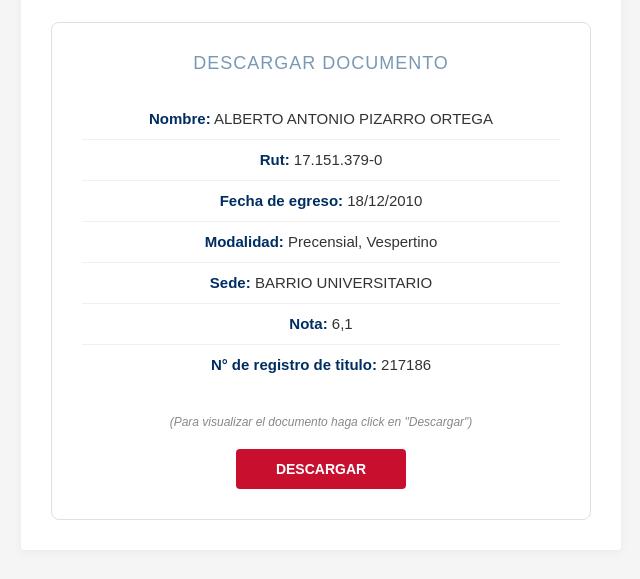
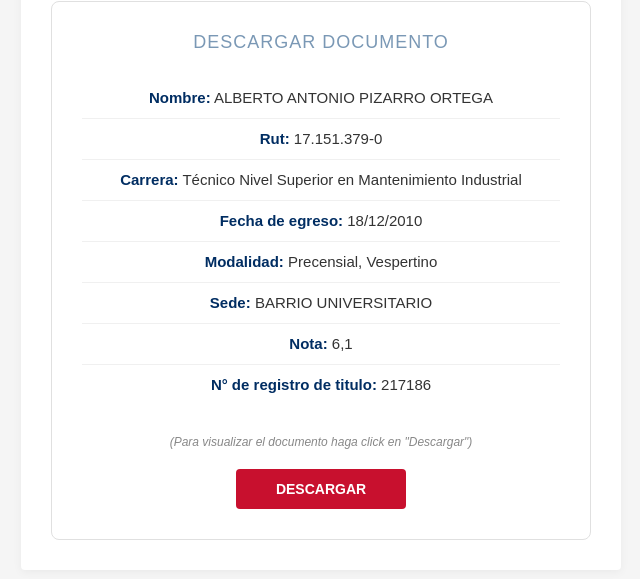
Before and after one commit to verificacion-got/VALIDACI-N-AIEP, a plain HTML site: page index.html in a window 1280 px wide. Shown: the part 217-796 px from the top of the page, without its empty margins (319-959 px from the left). Drawn offline with Linux system fonts and the light colour scheme.

Commit message:
Update index.html

```diff
--- a/index.html
+++ b/index.html
@@ -119,6 +119,7 @@
             <div class="info-lista">
                 <div><span class="label">Nombre:</span> ALBERTO ANTONIO PIZARRO ORTEGA</div>
                 <div><span class="label">Rut:</span> 17.151.379-0</div>
+                <div><span class="label">Carrera:</span> Técnico Nivel Superior en Mantenimiento Industrial</div>
                 <div><span class="label">Fecha de egreso:</span> 18/12/2010</div>
                 <div><span class="label">Modalidad:</span> Precensial, Vespertino</div>
                 <div><span class="label">Sede:</span> BARRIO UNIVERSITARIO</div>
```
